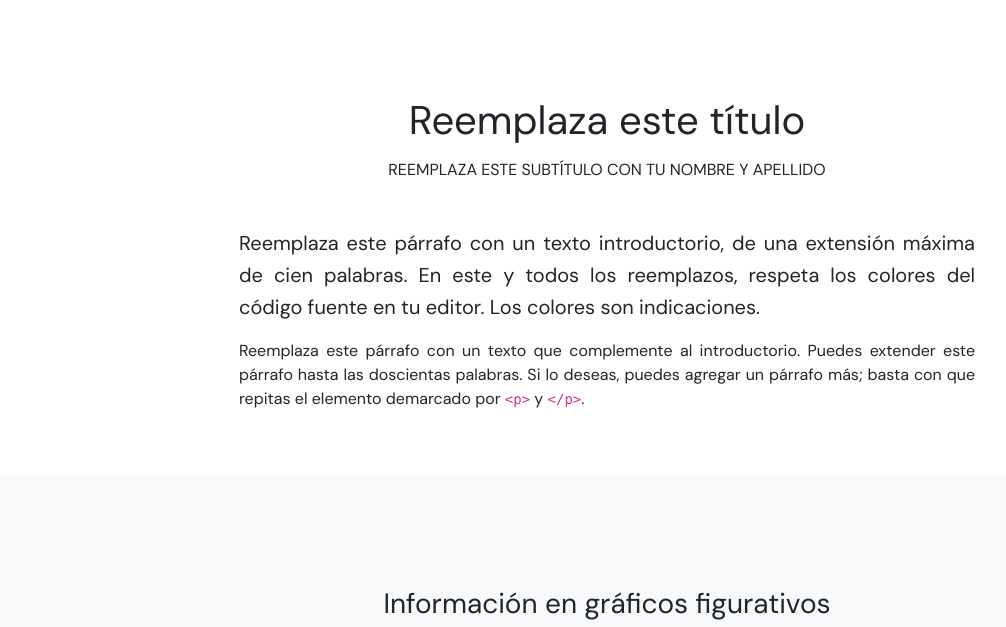
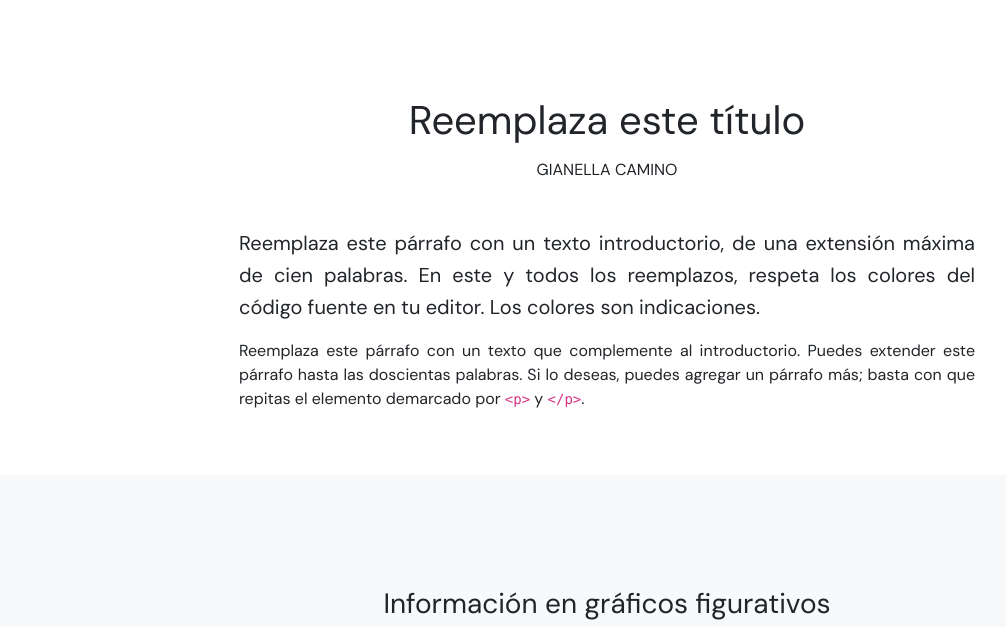
Before and after one commit to GianniCamino/Clase-3, a plain HTML site: page index.html in a window 1280 px wide. Shown: the top 627 px of the page, without its empty margins (33-1039 px from the left). Drawn offline with nearby package versions, Linux system fonts and the light colour scheme.

Commit message:
Mi nombre

```diff
--- a/index.html
+++ b/index.html
@@ -24,7 +24,7 @@
 
                     <h1 class="mb-3 mt-5 text-center">Reemplaza este título</h1>
 
-                    <h2 class="fs-6 mb-5 text-center text-uppercase">Reemplaza este subtítulo con tu nombre y apellido</h2>
+                    <h2 class="fs-6 mb-5 text-center text-uppercase">Gianella Camino</h2>
 
                     <p class="lead">Reemplaza este párrafo con un texto introductorio, de una extensión máxima de cien palabras. En este y todos los reemplazos, respeta los colores del código fuente en tu editor. Los colores son indicaciones.</p>
 
```
